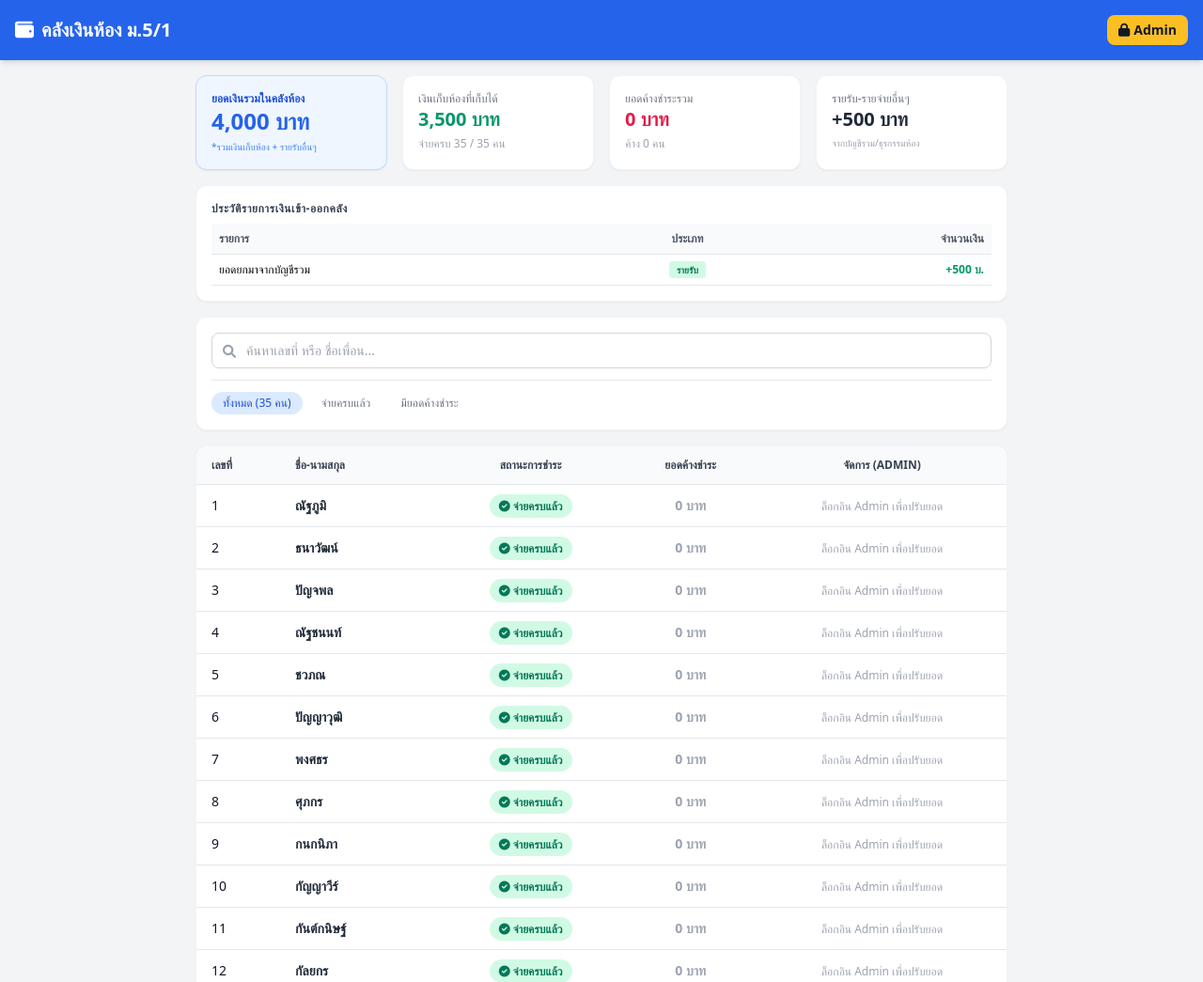
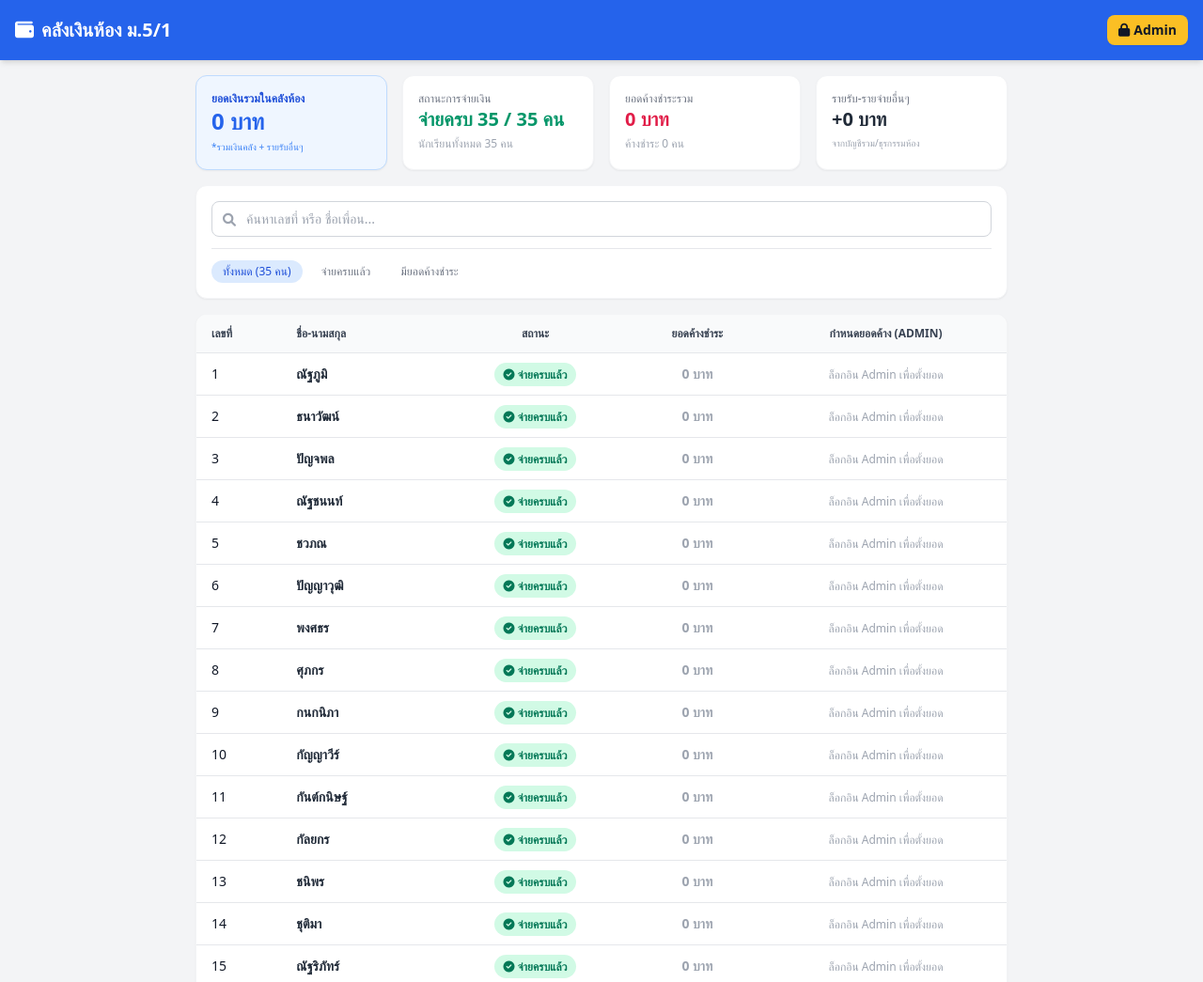
Before and after one commit to panjapon556/M5-1money, a plain HTML site: page index.html in a window 1280 px wide. Shown: the top 1045 px of the page at 94% size. Drawn offline with nearby package versions, Linux system fonts and the light colour scheme.

Commit message:
Add files via upload

```diff
--- a/index.html
+++ b/index.html
@@ -26,21 +26,20 @@
 
         <!-- Dashboard Cards (แสดงสรุปยอดเงิน) -->
         <div class="grid grid-cols-2 md:grid-cols-4 gap-4">
-            <!-- ยอดเงินรวมคลังห้อง -->
             <div class="bg-blue-50 p-4 rounded-xl shadow-sm border border-blue-200 col-span-2 md:col-span-1">
                 <p class="text-xs font-semibold text-blue-700">ยอดเงินรวมในคลังห้อง</p>
                 <p id="statGrandTotal" class="text-2xl font-black text-blue-600">0 บาท</p>
-                <p class="text-[10px] text-blue-500 mt-1">*รวมเงินเก็บห้อง + รายรับอื่นๆ</p>
+                <p class="text-[10px] text-blue-500 mt-1">*รวมเงินคลัง + รายรับอื่นๆ</p>
             </div>
             <div class="bg-white p-4 rounded-xl shadow-sm border border-gray-100">
-                <p class="text-xs text-gray-500">เงินเก็บห้องที่เก็บได้</p>
-                <p id="statTotalPaid" class="text-xl font-bold text-emerald-600">0 บาท</p>
-                <p id="statPaidCount" class="text-xs text-gray-400 mt-1">จ่ายครบ 0 / 35 คน</p>
+                <p class="text-xs text-gray-500">สถานะการจ่ายเงิน</p>
+                <p id="statPaidCount" class="text-xl font-bold text-emerald-600">จ่ายครบ 35/35 คน</p>
+                <p class="text-xs text-gray-400 mt-1">นักเรียนทั้งหมด 35 คน</p>
             </div>
             <div class="bg-white p-4 rounded-xl shadow-sm border border-gray-100">
                 <p class="text-xs text-gray-500">ยอดค้างชำระรวม</p>
                 <p id="statTotalOwed" class="text-xl font-bold text-rose-600">0 บาท</p>
-                <p id="statUnpaidCount" class="text-xs text-gray-400 mt-1">ค้าง 35 คน</p>
+                <p id="statUnpaidCount" class="text-xs text-gray-400 mt-1">ค้างชำระ 0 คน</p>
             </div>
             <div class="bg-white p-4 rounded-xl shadow-sm border border-gray-100">
                 <p class="text-xs text-gray-500">รายรับ-รายจ่ายอื่นๆ</p>
@@ -112,9 +111,9 @@
                         <tr>
                             <th class="px-4 py-3">เลขที่</th>
                             <th class="px-4 py-3">ชื่อ-นามสกุล</th>
-                            <th class="px-4 py-3 text-center">สถานะการชำระ</th>
+                            <th class="px-4 py-3 text-center">สถานะ</th>
                             <th class="px-4 py-3 text-center">ยอดค้างชำระ</th>
-                            <th class="px-4 py-3 text-center">จัดการ (Admin)</th>
+                            <th class="px-4 py-3 text-center">กำหนดยอดค้าง (Admin)</th>
                         </tr>
                     </thead>
                     <tbody id="studentTableBody">
@@ -126,7 +125,7 @@
 
     </div>
 
-    <!-- Admin Password Modal (ไม่มีข้อความบอกรหัสผ่านแล้ว) -->
+    <!-- Admin Password Modal -->
     <div id="adminModal" class="fixed inset-0 bg-black/50 backdrop-blur-sm hidden flex items-center justify-center z-50 p-4">
         <div class="bg-white w-full max-w-md rounded-2xl shadow-2xl p-6 space-y-4">
             <div class="flex justify-between items-center border-b pb-3">
@@ -155,7 +154,6 @@
     <script>
         let isAdminLoggedIn = false;
         let currentFilter = 'all';
-        const RATE_PER_WEEK = 25; // เงินห้องสัปดาห์ละ 25 บาท
 
         // รายชื่อเพื่อน ม.5/1 (35 คน)
         const studentNames = [
@@ -168,16 +166,14 @@
             "กนกพร", "กรณ์ศศิวรรณ์", "ชยาภา", "สรณ์สิริ", "เสาวลักษณ์"
         ];
 
+        // ตั้งค่าเริ่มต้นยอดค้างชำระ = 0 บาท ทุกคน
         let students = studentNames.map((name, index) => ({
             id: index + 1,
             name: name,
-            weeksOwed: 0
+            amountOwed: 0
         }));
 
-        // รายการธุรกรรมอื่นๆ ในคลังห้อง (รายรับ-รายจ่าย)
-        let transactions = [
-            { id: 1, title: "ยอดยกมาจากบัญชีรวม", amount: 500, type: "income" }
-        ];
+        let transactions = [];
 
         document.addEventListener('DOMContentLoaded', () => {
             renderTable();
@@ -191,17 +187,14 @@
 
             let paidFullyCount = 0;
             let totalOwedMoney = 0;
-            let totalPaidMoney = 0;
 
             students.forEach(student => {
-                const amountOwed = student.weeksOwed * RATE_PER_WEEK;
-                const isPaidFully = student.weeksOwed === 0;
+                const isPaidFully = student.amountOwed <= 0;
 
                 if (isPaidFully) {
                     paidFullyCount++;
-                    totalPaidMoney += RATE_PER_WEEK * 4; // สมมติ 4 สัปดาห์
                 } else {
-                    totalOwedMoney += amountOwed;
+                    totalOwedMoney += student.amountOwed;
                 }
 
                 const matchSearch = student.name.toLowerCase().includes(searchKeyword) || student.id.toString().includes(searchKeyword);
@@ -218,18 +211,19 @@
                         <td class="px-4 py-3 text-center">
                             ${isPaidFully
                                 ? `<span class="bg-emerald-100 text-emerald-700 px-2.5 py-1 rounded-full text-xs font-bold"><i class="fa-solid fa-circle-check"></i> จ่ายครบแล้ว</span>`
-                                : `<span class="bg-rose-100 text-rose-700 px-2.5 py-1 rounded-full text-xs font-bold"><i class="fa-solid fa-clock"></i> ค้าง ${student.weeksOwed} สัปดาห์</span>`}
+                                : `<span class="bg-rose-100 text-rose-700 px-2.5 py-1 rounded-full text-xs font-bold"><i class="fa-solid fa-clock"></i> ค้างชำระ</span>`}
                         </td>
-                        <td class="px-4 py-3 text-center font-bold ${amountOwed > 0 ? 'text-rose-600' : 'text-gray-400'}">
-                            ${amountOwed > 0 ? `${amountOwed} บาท` : '0 บาท'}
+                        <td class="px-4 py-3 text-center font-bold ${student.amountOwed > 0 ? 'text-rose-600' : 'text-gray-400'}">
+                            ${student.amountOwed > 0 ? `${student.amountOwed.toLocaleString()} บาท` : '0 บาท'}
                         </td>
                         <td class="px-4 py-3 text-center">
                             ${isAdminLoggedIn
-                                ? `<div class="flex justify-center gap-1">
-                                    <button onclick="changeOwed(${student.id}, -1)" class="bg-emerald-600 hover:bg-emerald-700 text-white text-xs px-2.5 py-1 rounded font-medium">จ่าย (-1 W)</button>
-                                    <button onclick="changeOwed(${student.id}, 1)" class="bg-rose-500 hover:bg-rose-600 text-white text-xs px-2.5 py-1 rounded font-medium">+ค้าง (+1 W)</button>
+                                ? `<div class="flex justify-center items-center gap-1">
+                                    <input type="number" id="inputOwed_${student.id}" placeholder="ระบุจำนวน" value="${student.amountOwed > 0 ? student.amountOwed : ''}" class="w-20 border border-gray-300 rounded px-2 py-1 text-xs text-center focus:ring-1 focus:ring-amber-400 focus:outline-none">
+                                    <button onclick="setStudentOwed(${student.id})" class="bg-amber-500 hover:bg-amber-600 text-white text-xs px-2 py-1 rounded font-medium">ตั้งยอด</button>
+                                    <button onclick="clearStudentOwed(${student.id})" class="bg-emerald-600 hover:bg-emerald-700 text-white text-xs px-2 py-1 rounded font-medium" title="ปรับเป็นจ่ายแล้ว">เคลียร์</button>
                                    </div>`
-                                : `<span class="text-xs text-gray-400">ล็อกอิน Admin เพื่อปรับยอด</span>`}
+                                : `<span class="text-xs text-gray-400">ล็อกอิน Admin เพื่อตั้งยอด</span>`}
                         </td>
                     `;
                     tbody.appendChild(tr);
@@ -243,18 +237,33 @@
                 else extraNet -= tx.amount;
             });
 
-            const grandTotal = totalPaidMoney + extraNet;
-
             // อัปเดตข้อมูลบน Cards
-            document.getElementById('statGrandTotal').innerText = `${grandTotal.toLocaleString()} บาท`;
-            document.getElementById('statTotalPaid').innerText = `${totalPaidMoney.toLocaleString()} บาท`;
+            document.getElementById('statGrandTotal').innerText = `${extraNet.toLocaleString()} บาท`;
             document.getElementById('statPaidCount').innerText = `จ่ายครบ ${paidFullyCount} / ${students.length} คน`;
             document.getElementById('statTotalOwed').innerText = `${totalOwedMoney.toLocaleString()} บาท`;
-            document.getElementById('statUnpaidCount').innerText = `ค้าง ${students.length - paidFullyCount} คน`;
+            document.getElementById('statUnpaidCount').innerText = `ค้างชำระ ${students.length - paidFullyCount} คน`;
             document.getElementById('statExtraNet').innerText = `${extraNet >= 0 ? '+' : ''}${extraNet.toLocaleString()} บาท`;
         }
 
-        // ฟังก์ชั่นจัดการเพิ่มรายการธุรกรรม (Admin)
+        // ฟังก์ชั่นตั้งยอดเงินค้างชำระโดยตรง (Admin)
+        function setStudentOwed(studentId) {
+            const inputVal = parseFloat(document.getElementById(`inputOwed_${studentId}`).value);
+            const student = students.find(s => s.id === studentId);
+            if (student) {
+                student.amountOwed = isNaN(inputVal) || inputVal < 0 ? 0 : inputVal;
+                renderTable();
+            }
+        }
+
+        // เคลียร์ยอดค้างชำระเป็น 0 บาท (จ่ายแล้ว)
+        function clearStudentOwed(studentId) {
+            const student = students.find(s => s.id === studentId);
+            if (student) {
+                student.amountOwed = 0;
+                renderTable();
+            }
+        }
+
         function addTransaction() {
             const title = document.getElementById('txTitle').value.trim();
             const amount = parseFloat(document.getElementById('txAmount').value);
@@ -323,20 +332,11 @@
             });
         }
 
-        function changeOwed(studentId, change) {
-            const student = students.find(s => s.id === studentId);
-            if (student) {
-                student.weeksOwed = Math.max(0, student.weeksOwed + change);
-                renderTable();
-            }
-        }
-
         function setFilter(filterType) {
             currentFilter = filterType;
             renderTable();
         }
 
-        // ระบบ Admin
         function openAdminModal() {
             if (isAdminLoggedIn) {
                 alert("คุณอยู่ในระบบ Admin เรียบร้อยแล้ว");
```
